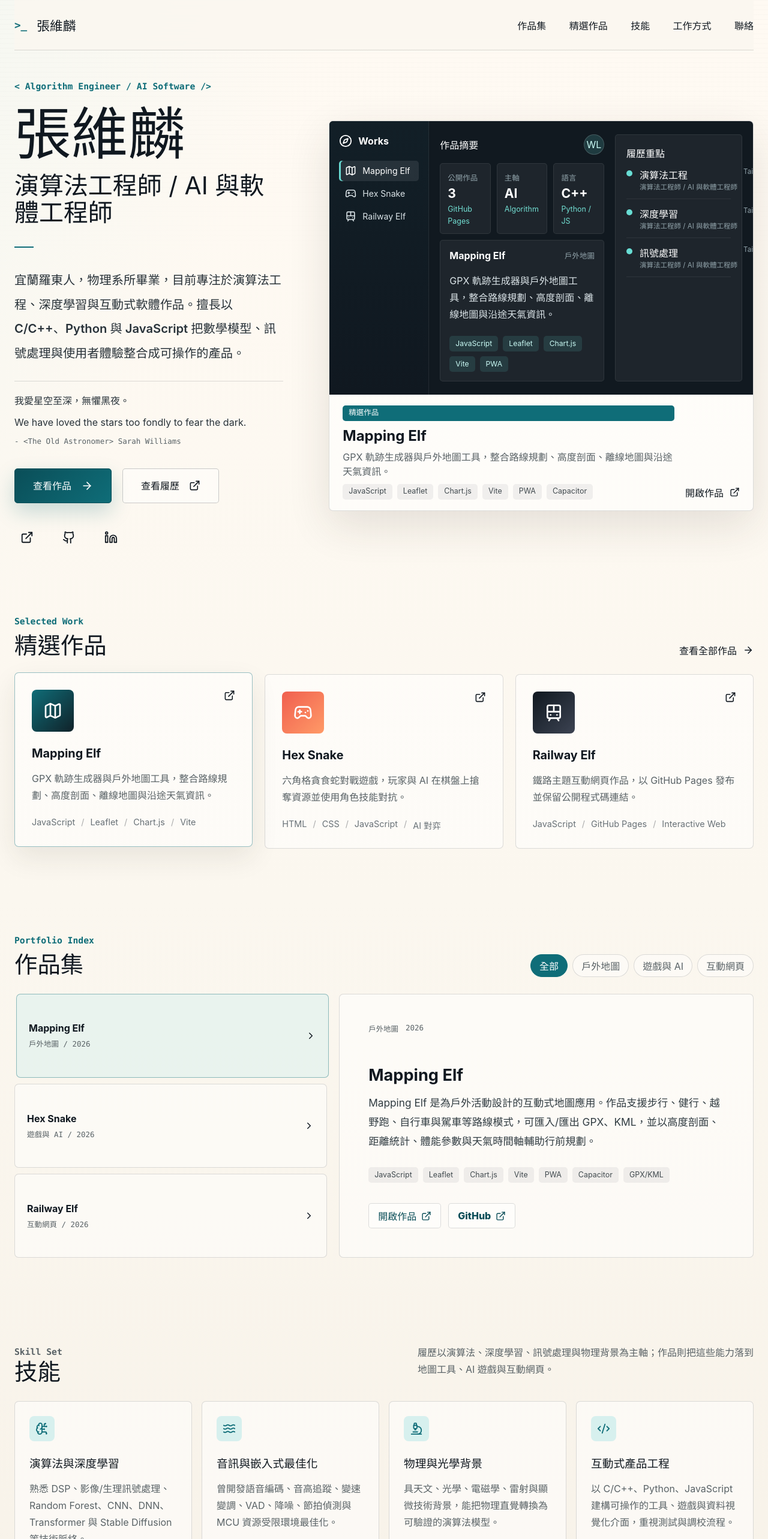
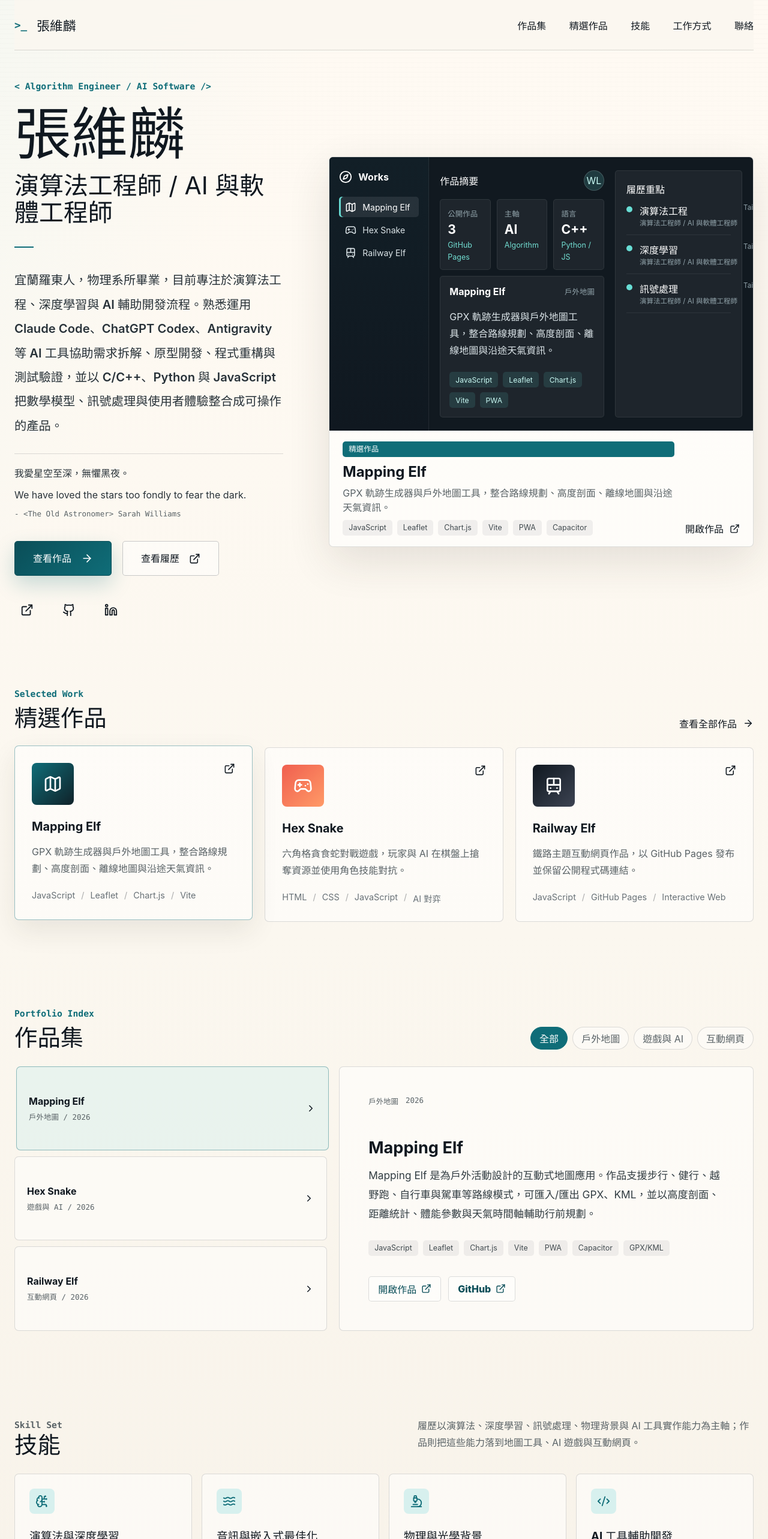
Before and after one commit to changweilin/demo_link, a React (Vite) app: page / in a window 1280 px wide. Shown: the top 2566 px of the page at 60% size. Built offline with nearby package versions, Linux system fonts and the light colour scheme.

Commit message:
Emphasize AI tooling in profile copy

```diff
--- a/src/App.tsx
+++ b/src/App.tsx
@@ -87,8 +87,8 @@ const skillCards = [
   },
   {
     icon: <Code2 />,
-    title: "互動式產品工程",
-    text: "以 C/C++、Python、JavaScript 建構可操作的工具、遊戲與資料視覺化介面，重視測試與調校流程。",
+    title: "AI 工具輔助開發",
+    text: "善用 Claude Code、ChatGPT Codex、Antigravity 等工具加速需求拆解、原型實作、重構、測試與文件整理，並維持可驗證的工程品質。",
   },
 ];
 
@@ -281,7 +281,10 @@ function App() {
             <p className="eyebrow">Skill Set</p>
             <h2 id="skills-title">技能</h2>
           </div>
-          <p>履歷以演算法、深度學習、訊號處理與物理背景為主軸；作品則把這些能力落到地圖工具、AI 遊戲與互動網頁。</p>
+          <p>
+            履歷以演算法、深度學習、訊號處理、物理背景與 AI 工具實作能力為主軸；作品則把這些能力落到地圖工具、AI
+            遊戲與互動網頁。
+          </p>
         </div>
         <div className="skill-grid">
           {skillCards.map((skill) => (
--- a/src/data/portfolio.json
+++ b/src/data/portfolio.json
@@ -5,7 +5,7 @@
     "role": "演算法工程師 / AI 與軟體工程師",
     "location": "Taipei, Taiwan",
     "resumeUrl": "https://www.cake.me/wei-lin-chang",
-    "intro": "宜蘭羅東人，物理系所畢業，目前專注於演算法工程、深度學習與互動式軟體作品。擅長以 C/C++、Python 與 JavaScript 把數學模型、訊號處理與使用者體驗整合成可操作的產品。",
+    "intro": "宜蘭羅東人，物理系所畢業，目前專注於演算法工程、深度學習與 AI 輔助開發流程。熟悉運用 Claude Code、ChatGPT Codex、Antigravity 等 AI 工具協助需求拆解、原型開發、程式重構與測試驗證，並以 C/C++、Python 與 JavaScript 把數學模型、訊號處理與使用者體驗整合成可操作的產品。",
     "quote": {
       "zh": "我愛星空至深，無懼黑夜。",
       "en": "We have loved the stars too fondly to fear the dark.",
```
